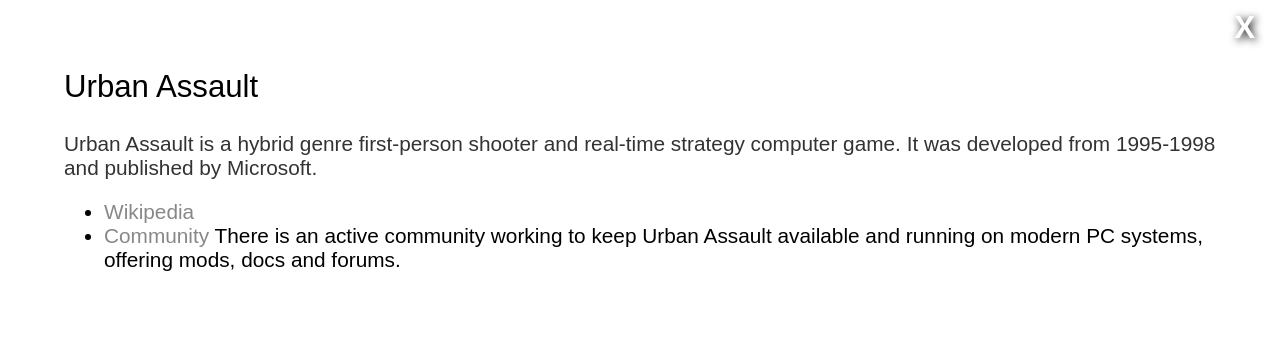
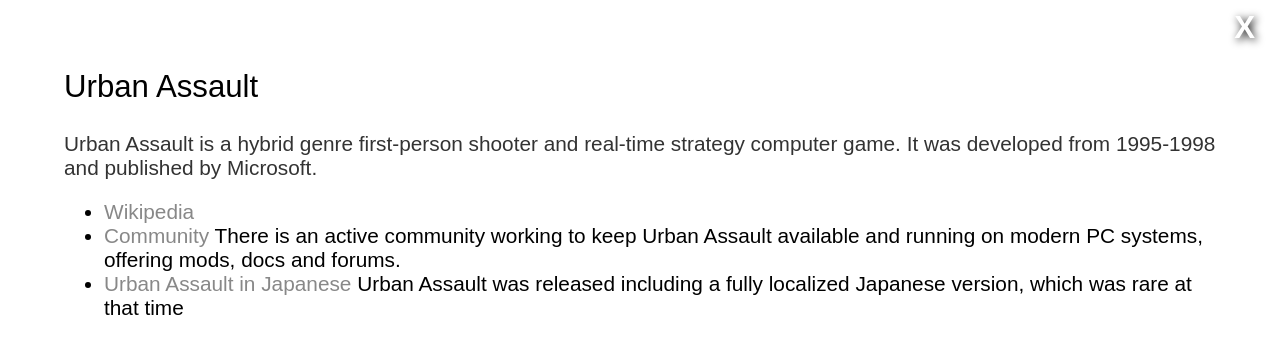
Before and after one commit to gebirgsbernd/gebirgsbernd.github.io, a Jekyll site: the page built from z_games/_posts/1998-08-01-ua.md, in a window 1280 px wide. Shown: the top 354 px of the page. Built offline with Jekyll 4.4.1, drawn with Linux system fonts in a browser that asks for light colours; some web fonts are replaced.

Commit message:
Added Link to a Japanese Urban Assault Gameplay

```diff
--- a/z_games/_posts/1998-08-01-ua.md
+++ b/z_games/_posts/1998-08-01-ua.md
@@ -9,3 +9,4 @@
 
 * [Wikipedia](https://en.wikipedia.org/wiki/Urban_Assault)
 * [Community](https://forums.metropolisdawn.com/index.php) There is an active community working to keep Urban Assault available and running on modern PC systems, offering mods, docs and forums.
+* [Urban Assault in Japanese](https://www.nicovideo.jp/watch/sm28129507) Urban Assault was released including a fully localized Japanese version, which was rare at that time
```
Also changed, not shown: 3 other files.
